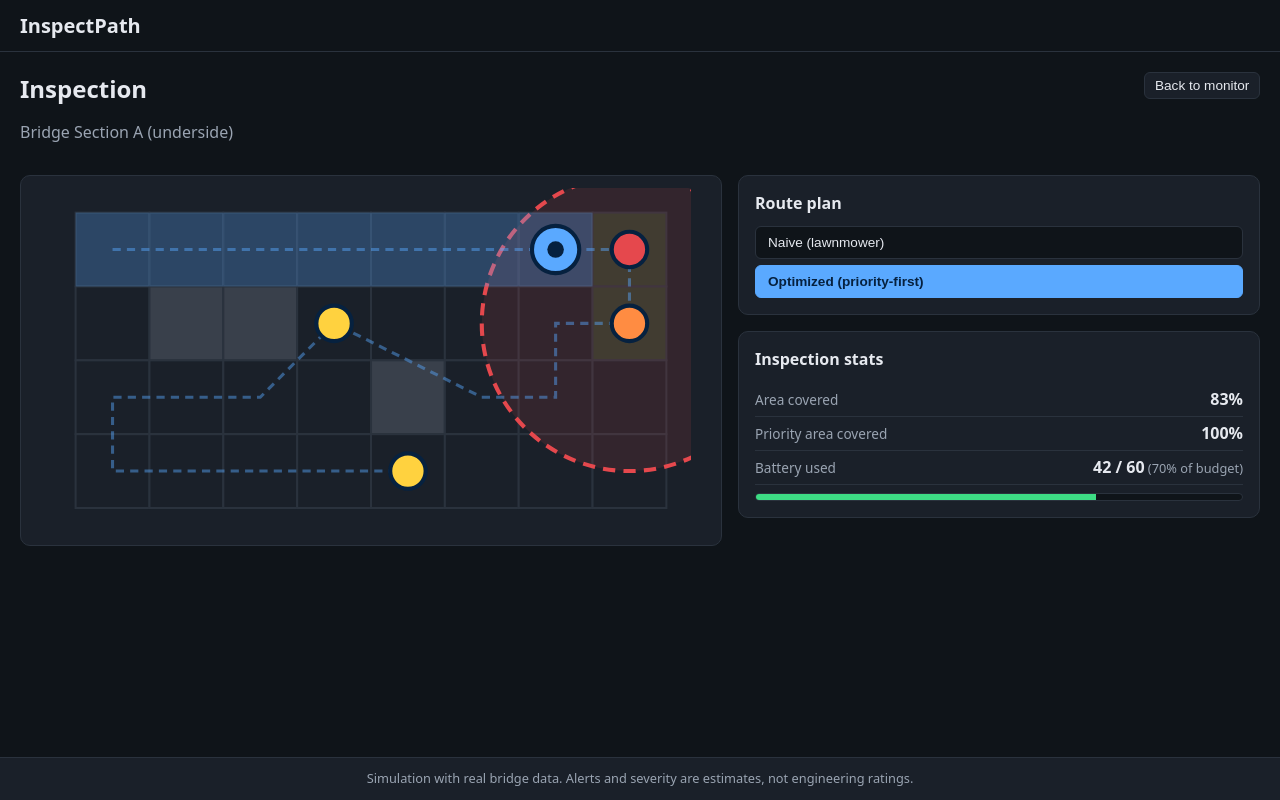
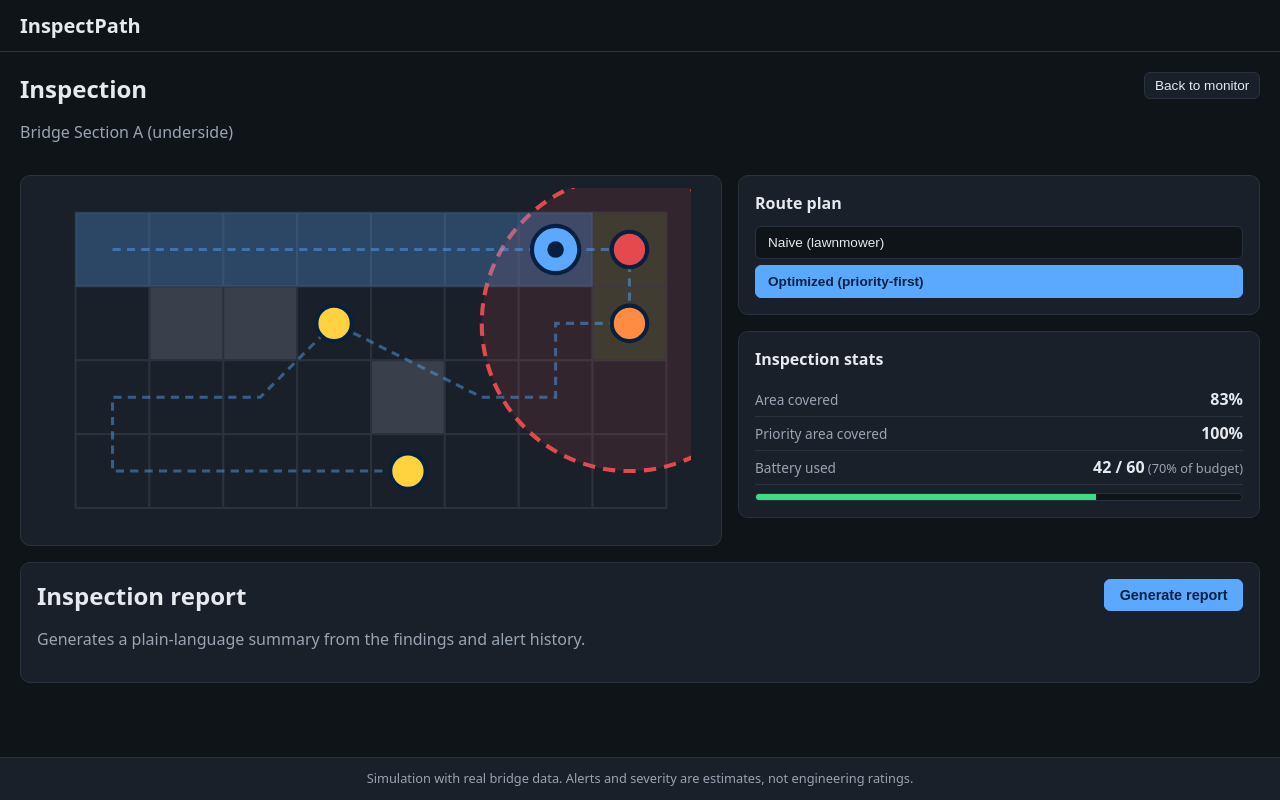
Before and after one commit to Mohammed-Suhail-Shaikh/InspectPath-NewSim, a React (Vite) app in the folder web/: page / in a window 1280 px wide. Both pictures are taken after a click on the button "Dispatch inspection". Built offline with nearby package versions, Linux system fonts and the light colour scheme.

Commit message:
Add report panel

```diff
--- a/web/src/features/inspection/InspectionView.tsx
+++ b/web/src/features/inspection/InspectionView.tsx
@@ -9,6 +9,7 @@ import StatsPanel from "./StatsPanel";
 import PlanToggle from "./PlanToggle";
 import FindingPin from "./FindingPin";
 import FindingDetail from "./FindingDetail";
+import ReportPanel from "../report/ReportPanel";
 import { useRobotRun } from "./useRobotRun";
 import { cellCenter } from "./mapLayout";
 
@@ -123,6 +124,8 @@ export default function InspectionView() {
           )}
         </aside>
       </div>
+
+      <ReportPanel />
     </div>
   );
 }
--- /dev/null
+++ b/web/src/features/report/ReportPanel.tsx
@@ -0,0 +1,53 @@
+import { useEffect, useState } from "react";
+import { mockSource } from "../../data/mockSource";
+import type { Finding } from "../../data/types";
+import { useViewState } from "../../app/viewState";
+import { useReport } from "./useReport";
+
+const STRUCTURE_ID = "bridge-a";
+
+// Generates a plain-language inspection report from findings + alert history.
+// Works in a mock/demo mode when no LLM key is configured.
+export default function ReportPanel() {
+  const { alertHistory } = useViewState();
+  const [findings, setFindings] = useState<Finding[]>([]);
+  const { report, status, notice, run } = useReport();
+
+  useEffect(() => {
+    let active = true;
+    mockSource.getFindings(STRUCTURE_ID).then((f) => {
+      if (active) setFindings(f);
+    });
+    return () => {
+      active = false;
+    };
+  }, []);
+
+  return (
+    <section className="report-panel">
+      <div className="report-head">
+        <div>
+          <h2 className="view-title">Inspection report</h2>
+          <p className="muted">
+            Generates a plain-language summary from the findings and alert history.
+          </p>
+        </div>
+        <button
+          className="dispatch-btn report-generate"
+          onClick={() => run(findings, alertHistory)}
+          disabled={status === "loading"}
+        >
+          {status === "loading" ? "Generating…" : "Generate report"}
+        </button>
+      </div>
+
+      {notice && <p className="report-notice">{notice}</p>}
+
+      {report && (
+        <div className="report-body">
+          <pre className="report-text">{report.text}</pre>
+        </div>
+      )}
+    </section>
+  );
+}
--- /dev/null
+++ b/web/src/features/report/llmClient.ts
@@ -0,0 +1,72 @@
+import type { Finding, AlertHistoryEntry, InspectionReport } from "../../data/types";
+import { mockSource } from "../../data/mockSource";
+
+export interface ReportRequest {
+  findings: Finding[];
+  alertHistory: AlertHistoryEntry[];
+}
+
+// System guidance enforcing the product's honesty rules.
+const SYSTEM_PROMPT =
+  "You write short, plain-language bridge inspection summaries for non-specialists. " +
+  "Use only the findings and alert history provided. Do not invent measurements or numbers. " +
+  "Never state whether the bridge is safe or unsafe; the tiers and alert levels are " +
+  "demonstration estimates that help prioritize, not engineering ratings. " +
+  "Prioritize high-tier findings first.";
+
+function buildUserPrompt(req: ReportRequest): string {
+  return [
+    "Alert history (oldest first):",
+    JSON.stringify(req.alertHistory),
+    "",
+    "Findings:",
+    JSON.stringify(req.findings),
+    "",
+    "Write a prioritized, plain-language inspection summary.",
+  ].join("\n");
+}
+
+// Attempts a real LLM call when a key is configured; otherwise (or on any
+// failure) resolves to the mock report so the feature works without a key.
+export async function generateReport(
+  req: ReportRequest
+): Promise<InspectionReport> {
+  const apiKey = import.meta.env.VITE_LLM_API_KEY as string | undefined;
+
+  if (!apiKey) {
+    return mockSource.getDemoReport();
+  }
+
+  try {
+    const res = await fetch("https://api.openai.com/v1/chat/completions", {
+      method: "POST",
+      headers: {
+        "Content-Type": "application/json",
+        Authorization: `Bearer ${apiKey}`,
+      },
+      body: JSON.stringify({
+        model: "gpt-4o-mini",
+        messages: [
+          { role: "system", content: SYSTEM_PROMPT },
+          { role: "user", content: buildUserPrompt(req) },
+        ],
+        temperature: 0.3,
+      }),
+    });
+
+    if (!res.ok) throw new Error(`LLM request failed: ${res.status}`);
+
+    const data = await res.json();
+    const text: string | undefined = data?.choices?.[0]?.message?.content;
+    if (!text) throw new Error("LLM response had no content");
+
+    return {
+      text,
+      generatedAt: new Date().toISOString(),
+      source: "llm",
+    };
+  } catch {
+    // Fall back to the mock report rather than crashing.
+    return mockSource.getDemoReport();
+  }
+}
--- /dev/null
+++ b/web/src/features/report/useReport.ts
@@ -0,0 +1,31 @@
+import { useState } from "react";
+import { generateReport } from "./llmClient";
+import type { Finding, AlertHistoryEntry, InspectionReport } from "../../data/types";
+
+type Status = "idle" | "loading" | "done" | "error";
+
+export function useReport() {
+  const [report, setReport] = useState<InspectionReport | null>(null);
+  const [status, setStatus] = useState<Status>("idle");
+  const [notice, setNotice] = useState<string | null>(null);
+
+  async function run(findings: Finding[], alertHistory: AlertHistoryEntry[]) {
+    setStatus("loading");
+    setNotice(null);
+    try {
+      const result = await generateReport({ findings, alertHistory });
+      setReport(result);
+      setStatus("done");
+      if (result.source === "mock") {
+        setNotice(
+          "Showing a sample report. Connect an LLM key (VITE_LLM_API_KEY) for a live summary."
+        );
+      }
+    } catch {
+      setStatus("error");
+      setNotice("Could not generate a report. Please try again.");
+    }
+  }
+
+  return { report, status, notice, run };
+}
--- a/web/src/styles.css
+++ b/web/src/styles.css
@@ -459,3 +459,58 @@ body {
   text-align: right;
   font-variant-numeric: tabular-nums;
 }
+
+.report-panel {
+  background: var(--panel);
+  border: 1px solid var(--border);
+  border-radius: 10px;
+  padding: 1rem;
+  margin-top: 1rem;
+}
+
+.report-head {
+  display: flex;
+  justify-content: space-between;
+  align-items: flex-start;
+  gap: 1rem;
+  flex-wrap: wrap;
+}
+
+.report-generate {
+  background: #5aa9ff;
+  color: #06213f;
+  border-color: #5aa9ff;
+}
+
+.report-generate:disabled {
+  opacity: 0.6;
+  cursor: default;
+}
+
+.report-notice {
+  color: #ffd23f;
+  font-size: 0.85rem;
+  margin: 0.5rem 0 0;
+}
+
+.report-body {
+  margin-top: 0.75rem;
+}
+
+.report-text {
+  white-space: pre-wrap;
+  font-family: inherit;
+  font-size: 0.9rem;
+  line-height: 1.5;
+  background: var(--bg);
+  border: 1px solid var(--border);
+  border-radius: 8px;
+  padding: 0.85rem;
+  margin: 0;
+}
+
+.report-actions {
+  display: flex;
+  gap: 0.5rem;
+  margin-top: 0.75rem;
+}
```
Also changed, not shown: web/src/vite-env.d.ts (added, +9 -0 lines).
